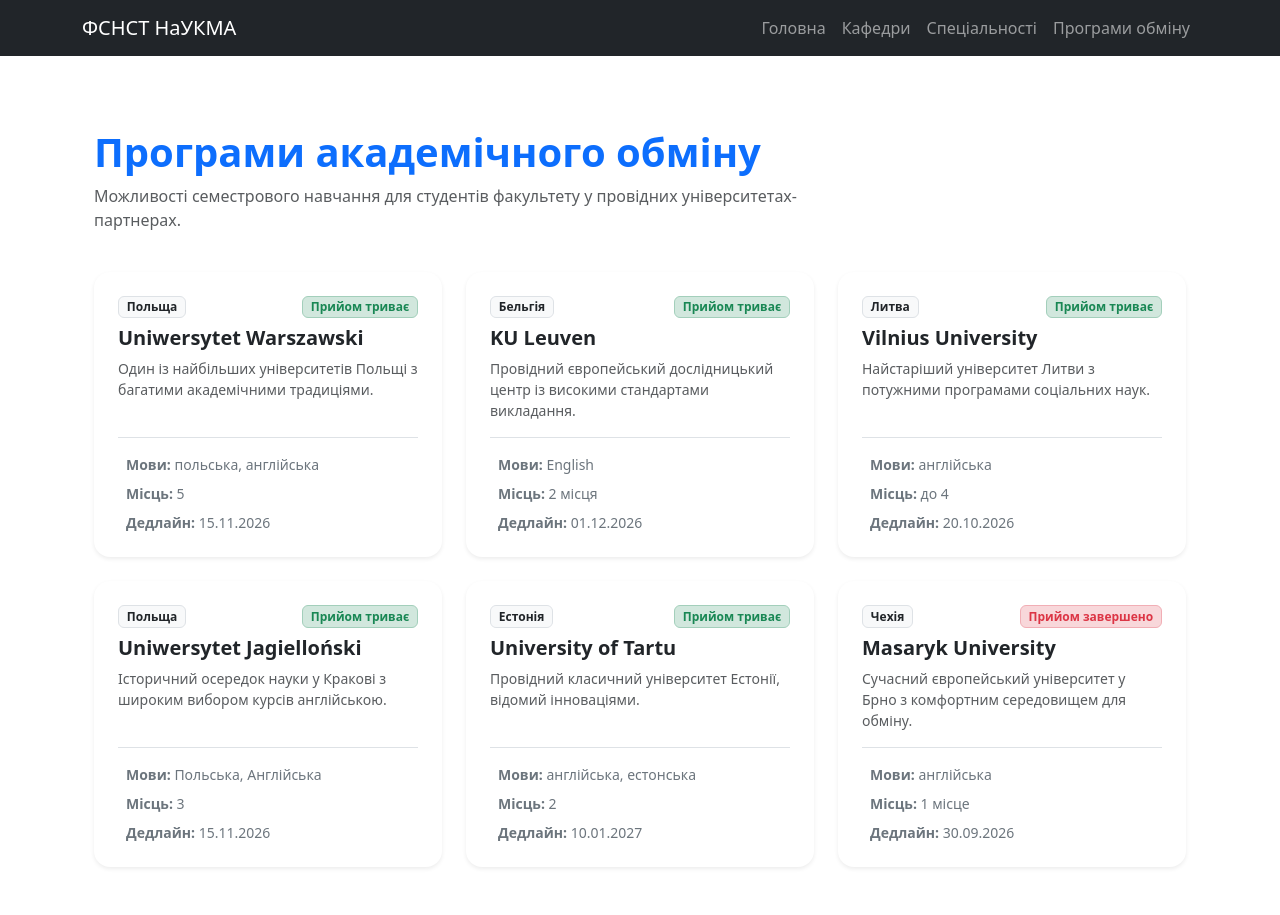
After one commit to dariasyniavska/faculty-project, a Django app: page /exchange/ in a window 1280 px wide. The commit adds this page. Run offline with Django 5.2, Linux system fonts and the light colour scheme; data comes from the database, SQL or seed files in the repository.

Commit message:
Faculcy Project Part 2

```diff
--- a/fsnst_app/admin.py
+++ b/fsnst_app/admin.py
@@ -1,7 +1,8 @@
 from django.contrib import admin
-from .models import Department, Specialty, Teacher, HomePageContent
+from .models import Department, Specialty, Teacher, HomePageContent, ExchangeProgram
 
 admin.site.register(Department)
 admin.site.register(Specialty)
 admin.site.register(Teacher)
 admin.site.register(HomePageContent)
+admin.site.register(ExchangeProgram)
--- a/fsnst_app/models.py
+++ b/fsnst_app/models.py
@@ -1,4 +1,5 @@
 from django.db import models
+from datetime import date
 
 
 class Department(models.Model):
@@ -41,3 +42,18 @@ class HomePageContent(models.Model):
 
     def __str__(self):
         return "Текст головної сторінки"
+
+class ExchangeProgram(models.Model):
+    university_name = models.CharField(max_length=255, verbose_name="Назва університету")
+    country = models.CharField(max_length=100, verbose_name="Країна")
+    languages = models.CharField(max_length=255, verbose_name="Мови навчання")
+    slots = models.CharField(max_length=50, verbose_name="Кількість місць")
+    deadline = models.DateField(verbose_name="Дедлайн подачі")
+    description = models.TextField(verbose_name="Опис")
+
+    @property
+    def is_open(self):
+        return self.deadline >= date.today()
+
+    def __str__(self):
+        return f"{self.university_name} ({self.country})"
--- a/fsnst_app/templates/fsnst_app/base.html
+++ b/fsnst_app/templates/fsnst_app/base.html
@@ -13,6 +13,7 @@
                 <a class="nav-link" href="{% url 'fsnst_app:home' %}">Головна</a>
                 <a class="nav-link" href="{% url 'fsnst_app:departments_list' %}">Кафедри</a>
                 <a class="nav-link" href="{% url 'fsnst_app:programs_list' %}">Спеціальності</a>
+                <a class="nav-link" href="{% url 'fsnst_app:exchange_list' %}">Програми обміну</a>
             </div>
         </div>
     </nav>
--- /dev/null
+++ b/fsnst_app/templates/fsnst_app/exchange_list.html
@@ -0,0 +1,53 @@
+{% extends 'fsnst_app/base.html' %}
+
+{% block content %}
+<div class="container py-5">
+    <div class="row mb-4">
+        <div class="col-md-8">
+            <h1 class="fw-bold text-primary">Програми академічного обміну</h1>
+            <p class="text-muted">Можливості семестрового навчання для студентів факультету у провідних університетах-партнерах.</p>
+        </div>
+    </div>
+
+    <div class="row g-4">
+        {% for prog in programs %}
+        <div class="col-md-6 col-lg-4">
+            <div class="card h-100 shadow-sm border-0 rounded-4 overflow-hidden">
+                <div class="card-body d-flex flex-column p-4">
+                    <div class="d-flex justify-content-between align-items-start mb-2">
+                        <span class="badge bg-light text-dark border">{{ prog.country }}</span>
+                        {% if prog.is_open %}
+                            <span class="badge bg-success-subtle text-success border border-success-subtle">Прийом триває</span>
+                        {% else %}
+                            <span class="badge bg-danger-subtle text-danger border border-danger-subtle">Прийом завершено</span>
+                        {% endif %}
+                    </div>
+
+                    <h3 class="card-title h5 fw-bold text-dark mb-2">{{ prog.university_name }}</h3>
+
+                    <p class="card-text text-muted small mb-3 flex-grow-1">{{ prog.description }}</p>
+
+                    <div class="border-top pt-3 mt-auto">
+                        <div class="d-flex align-items-center mb-2 text-secondary small">
+                            <i class="bi bi-translate me-2"></i> <strong>Мови:</strong>&nbsp;{{ prog.languages }}
+                        </div>
+                        <div class="d-flex align-items-center mb-2 text-secondary small">
+                            <i class="bi bi-people me-2"></i> <strong>Місць:</strong>&nbsp;{{ prog.slots }}
+                        </div>
+                        <div class="d-flex align-items-center text-secondary small">
+                            <i class="bi bi-calendar-event me-2"></i> <strong>Дедлайн:</strong>&nbsp;{{ prog.deadline|date:"d.m.Y" }}
+                        </div>
+                    </div>
+                </div>
+            </div>
+        </div>
+        {% empty %}
+        <div class="col-12">
+            <div class="alert alert-info text-center py-4 rounded-4" role="alert">
+                Наразі немає доступних програм обміну.
+            </div>
+        </div>
+        {% endfor %}
+    </div>
+</div>
+{% endblock %}
--- a/fsnst_app/urls.py
+++ b/fsnst_app/urls.py
@@ -9,4 +9,5 @@ urlpatterns = [
     path('programs/<int:pk>/', views.program_detail_view, name='program_detail'),
     path('departments/', views.departments_list_view, name='departments_list'),
     path('departments/<int:pk>/', views.department_detail_view, name='department_detail'),
+    path('exchange/', views.exchange_list, name='exchange_list'),
 ]
--- a/fsnst_app/views.py
+++ b/fsnst_app/views.py
@@ -1,5 +1,5 @@
 from django.shortcuts import render, get_object_or_404
-from .models import HomePageContent, Specialty, Department
+from .models import HomePageContent, Specialty, Department, ExchangeProgram
 
 
 def home_view(request):
@@ -28,3 +28,7 @@ def departments_list_view(request):
 def department_detail_view(request, pk):
     department = get_object_or_404(Department, pk=pk)
     return render(request, 'fsnst_app/department_detail.html', {'department': department})
+
+def exchange_list(request):
+    programs = ExchangeProgram.objects.all()
+    return render(request, 'fsnst_app/exchange_list.html', {'programs': programs})
```
Also changed, not shown: ANSWERS.md (added, +19 -0 lines), fsnst_app/migrations/0004_exchangeprogram.py (added), fsnst_app/migrations/0005_populate_exchange_programs.py (added), fsnst_app/migrations/0006_exchangeprogram_country_and_more.py (added), fsnst_app/migrations/0007_split_university_and_country.py (added), fsnst_app/migrations/0008_remove_exchangeprogram_university_and_more.py (added).
